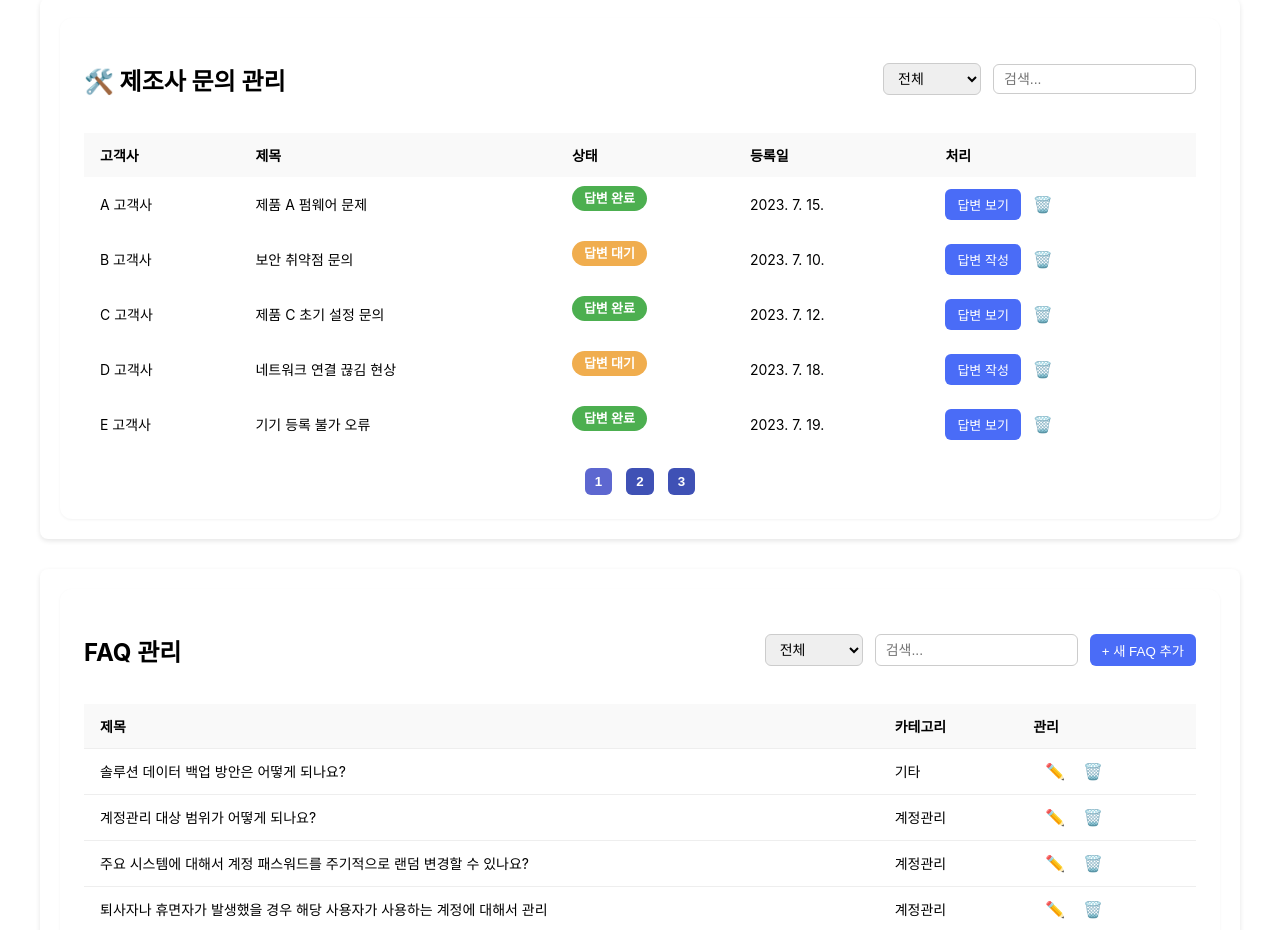
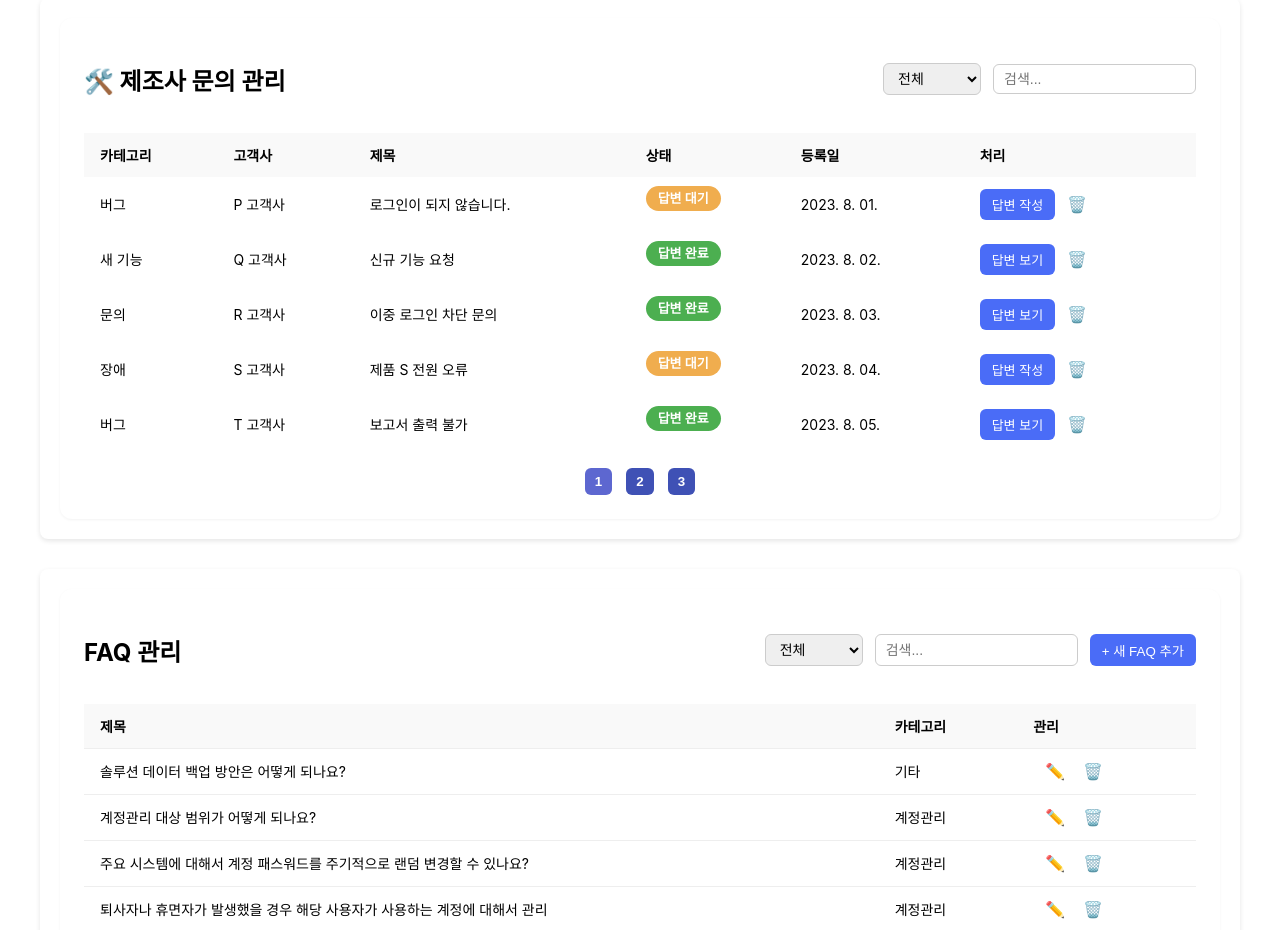
Before and after one commit to CookKMS/Cook_KMS_FrontEnd, a React (Create React App) app: page /admin in a window 1280 px wide. Shown: the part 780-1710 px from the top of the page. Built offline with nearby package versions, Linux system fonts and the light colour scheme.

Commit message:
.Feat 고객사 문의 카테고리 추가

```diff
--- a/src/data/inquiryData.js
+++ b/src/data/inquiryData.js
@@ -2,138 +2,153 @@
 
 export const inquiryData = [
   {
-    id: 1,
-    manufacturer: 'A 고객사',
-    subject: '제품 A 펌웨어 문제',
-    status: '답변 완료',
-    date: '2023. 7. 15.',
-    message: '제품 A의 최신 펌웨어를 설치했는데 작동이 안됩니다.',
-    response: '펌웨어를 다시 설치해 보시기 바랍니다.',
-  },
-  {
-    id: 2,
-    manufacturer: 'B 고객사',
-    subject: '보안 취약점 문의',
+    id: 16,
+    manufacturer: 'P 고객사',
+    subject: '로그인이 되지 않습니다.',
+    category: '버그',
     status: '답변 대기',
-    date: '2023. 7. 10.',
-    message: '보안 취약점 패치가 언제 제공되나요?',
+    date: '2023. 8. 01.',
+    message: '아이디/비밀번호가 맞는데 로그인에 실패합니다.',
     response: '',
   },
   {
-    id: 3,
-    manufacturer: 'C 고객사',
-    subject: '제품 C 초기 설정 문의',
+    id: 17,
+    manufacturer: 'Q 고객사',
+    subject: '신규 기능 요청',
+    category: '새 기능',
     status: '답변 완료',
-    date: '2023. 7. 12.',
-    message: '제품 C를 처음 설치할 때 설정값을 알려주세요.',
-    response: '설정 가이드를 이메일로 전송해드렸습니다.',
+    date: '2023. 8. 02.',
+    message: '보고서 자동 전송 기능이 있으면 좋겠습니다.',
+    response: '다음 분기 개발 계획에 반영 예정입니다.',
   },
   {
-    id: 4,
-    manufacturer: 'D 고객사',
-    subject: '네트워크 연결 끊김 현상',
+    id: 18,
+    manufacturer: 'R 고객사',
+    subject: '이중 로그인 차단 문의',
+    category: '문의',
+    status: '답변 완료',
+    date: '2023. 8. 03.',
+    message: '동일 계정으로 두 곳에서 접속 가능한가요?',
+    response: '보안 설정에 따라 제한 가능합니다.',
+  },
+  {
+    id: 19,
+    manufacturer: 'S 고객사',
+    subject: '제품 S 전원 오류',
+    category: '장애',
     status: '답변 대기',
-    date: '2023. 7. 18.',
-    message: '자주 네트워크 연결이 끊깁니다. 원인을 알고 싶습니다.',
+    date: '2023. 8. 04.',
+    message: '전원이 들어왔다가 바로 꺼집니다.',
     response: '',
   },
   {
-    id: 5,
-    manufacturer: 'E 고객사',
-    subject: '기기 등록 불가 오류',
+    id: 20,
+    manufacturer: 'T 고객사',
+    subject: '보고서 출력 불가',
+    category: '버그',
     status: '답변 완료',
-    date: '2023. 7. 19.',
-    message: '기기를 등록할 수 없습니다. 등록 중 오류가 발생합니다.',
-    response: '해당 오류는 서버 업데이트로 인해 발생했습니다. 현재는 정상입니다.',
+    date: '2023. 8. 05.',
+    message: '보고서 인쇄 버튼이 동작하지 않습니다.',
+    response: '브라우저 호환성 문제로 확인되어 수정 배포했습니다.',
   },
   {
-    id: 6,
-    manufacturer: 'F 고객사',
-    subject: '장비 A 소음 문제',
+    id: 21,
+    manufacturer: 'U 고객사',
+    subject: '관리자 계정 권한 문의',
+    category: '문의',
+    status: '답변 완료',
+    date: '2023. 8. 06.',
+    message: '관리자 계정이 모든 메뉴를 접근 가능한가요?',
+    response: '모든 기능 접근이 가능하며 권한 설정도 가능합니다.',
+  },
+  {
+    id: 22,
+    manufacturer: 'V 고객사',
+    subject: 'OTP 인증 연동 문의',
+    category: '새 기능',
     status: '답변 대기',
-    date: '2023. 7. 20.',
-    message: '장비 A가 작동 중에 비정상적인 소음을 냅니다.',
+    date: '2023. 8. 07.',
+    message: 'OTP 인증 기능을 도입할 수 있나요?',
     response: '',
   },
   {
-    id: 7,
-    manufacturer: 'G 고객사',
-    subject: '펌웨어 업데이트 시 멈춤',
+    id: 23,
+    manufacturer: 'W 고객사',
+    subject: '이메일 알림 오류',
+    category: '버그',
     status: '답변 완료',
-    date: '2023. 7. 21.',
-    message: '업데이트 중 장비가 멈추는 현상이 있습니다.',
-    response: '전원 재부팅 후 다시 시도해보시기 바랍니다.',
+    date: '2023. 8. 08.',
+    message: '이메일 알림이 설정되어 있는데 수신되지 않습니다.',
+    response: '메일 서버 설정 점검 후 정상화되었습니다.',
   },
   {
-    id: 8,
-    manufacturer: 'H 고객사',
-    subject: '라이선스 등록 문의',
+    id: 24,
+    manufacturer: 'X 고객사',
+    subject: '다국어 설정 문의',
+    category: '문의',
     status: '답변 대기',
-    date: '2023. 7. 22.',
-    message: '라이선스 등록 방법을 알려주세요.',
+    date: '2023. 8. 09.',
+    message: '다국어 UI는 어떻게 설정하나요?',
     response: '',
   },
   {
-    id: 9,
-    manufacturer: 'I 고객사',
-    subject: '기기 수량 부족 문의',
+    id: 25,
+    manufacturer: 'Y 고객사',
+    subject: '기기 재고 문의',
+    category: '문의',
     status: '답변 완료',
-    date: '2023. 7. 23.',
-    message: '발주 수량과 실제 수령 수량이 다릅니다.',
-    response: '담당 부서에서 연락드릴 예정입니다.',
+    date: '2023. 8. 10.',
+    message: '기기 재고 현황을 알고 싶습니다.',
+    response: '영업 담당자가 개별 연락드릴 예정입니다.',
   },
   {
-    id: 10,
-    manufacturer: 'J 고객사',
-    subject: '설치 지원 요청',
+    id: 26,
+    manufacturer: 'Z 고객사',
+    subject: '시스템 속도 저하',
+    category: '장애',
     status: '답변 대기',
-    date: '2023. 7. 24.',
-    message: '현장 설치 지원이 가능한지 문의드립니다.',
+    date: '2023. 8. 11.',
+    message: '시스템 응답 속도가 매우 느립니다.',
     response: '',
   },
   {
-    id: 11,
-    manufacturer: 'K 고객사',
-    subject: '장비 A 온도 이상',
+    id: 27,
+    manufacturer: 'AA 고객사',
+    subject: '접속 로그 확인 방법',
+    category: '문의',
     status: '답변 완료',
-    date: '2023. 7. 25.',
-    message: '장비 A에서 온도 이상 알림이 자주 발생합니다.',
-    response: '내부 팬 점검을 권장드립니다.',
+    date: '2023. 8. 12.',
+    message: '사용자별 접속 로그는 어디서 확인하나요?',
+    response: '관리자 메뉴 > 로그 관리에서 확인 가능합니다.',
   },
   {
-    id: 12,
-    manufacturer: 'L 고객사',
-    subject: '설정값 초기화 문의',
+    id: 28,
+    manufacturer: 'AB 고객사',
+    subject: '기능 요청: 사용자 비활성화',
+    category: '새 기능',
     status: '답변 대기',
-    date: '2023. 7. 26.',
-    message: '설정값 초기화 방법을 알려주세요.',
+    date: '2023. 8. 13.',
+    message: '사용자 계정을 일시 정지할 수 있는 기능이 필요합니다.',
     response: '',
   },
   {
-    id: 13,
-    manufacturer: 'M 고객사',
-    subject: '전원 불안정 문의',
+    id: 29,
+    manufacturer: 'AC 고객사',
+    subject: '백업 자동화 문의',
+    category: '문의',
     status: '답변 완료',
-    date: '2023. 7. 27.',
-    message: '제품이 갑자기 꺼졌다 켜지는 현상이 있습니다.',
-    response: '전원선 점검 및 UPS 확인 부탁드립니다.',
+    date: '2023. 8. 14.',
+    message: 'DB 백업 자동화가 가능한가요?',
+    response: '설정에 따라 주기적으로 백업 가능합니다.',
   },
   {
-    id: 14,
-    manufacturer: 'N 고객사',
-    subject: '배터리 잔량 표시 오류',
-    status: '답변 대기',
-    date: '2023. 7. 28.',
-    message: '배터리 잔량이 100%에서 갑자기 20%로 떨어집니다.',
-    response: '',
-  },
-  {
-    id: 15,
-    manufacturer: 'O 고객사',
-    subject: '장비 S 버전 호환 문제',
+    id: 30,
+    manufacturer: 'AD 고객사',
+    subject: '긴급: 서버 다운 발생',
+    category: '긴급 지원',
     status: '답변 완료',
-    date: '2023. 7. 29.',
-    message: '장비 S와 S-Pro 간 호환이 잘 되지 않습니다.',
-    response: 'S-Pro 펌웨어를 1.3.0 이상으로 업그레이드하세요.',
+    date: '2023. 8. 15.',
+    message: '오늘 새벽 서버가 다운되었습니다.',
+    response: '장애는 5시 23분에 복구 완료되었습니다.',
   },
 ];
--- a/src/pages/admin/components/InquiryTable.js
+++ b/src/pages/admin/components/InquiryTable.js
@@ -103,6 +103,7 @@ export default function InquiryTable() {
       <table className="inquiry-table">
         <thead>
           <tr>
+            <th>카테고리</th>
             <th>고객사</th>
             <th>제목</th>
             <th>상태</th>
@@ -113,6 +114,7 @@ export default function InquiryTable() {
         <tbody>
           {paginated.map((item) => (
             <tr key={item.id}>
+              <td>{item.category}</td>
               <td>{item.manufacturer}</td>
               <td>{item.subject}</td>
               <td>
@@ -150,6 +152,7 @@ export default function InquiryTable() {
         <div className="modal-backdrop" onClick={() => setEditingItem(null)}>
           <form className="modal" onClick={(e) => e.stopPropagation()} onSubmit={handleSave}>
             <h3>문의 답변 수정</h3>
+            <p>카테고리: <strong>{editingItem.category}</strong></p>
             <p>고객사: <strong>{editingItem.manufacturer}</strong></p>
             <p>제목: <strong>{editingItem.subject}</strong></p>
             <p>문의 내용: {editingItem.message}</p>
```
